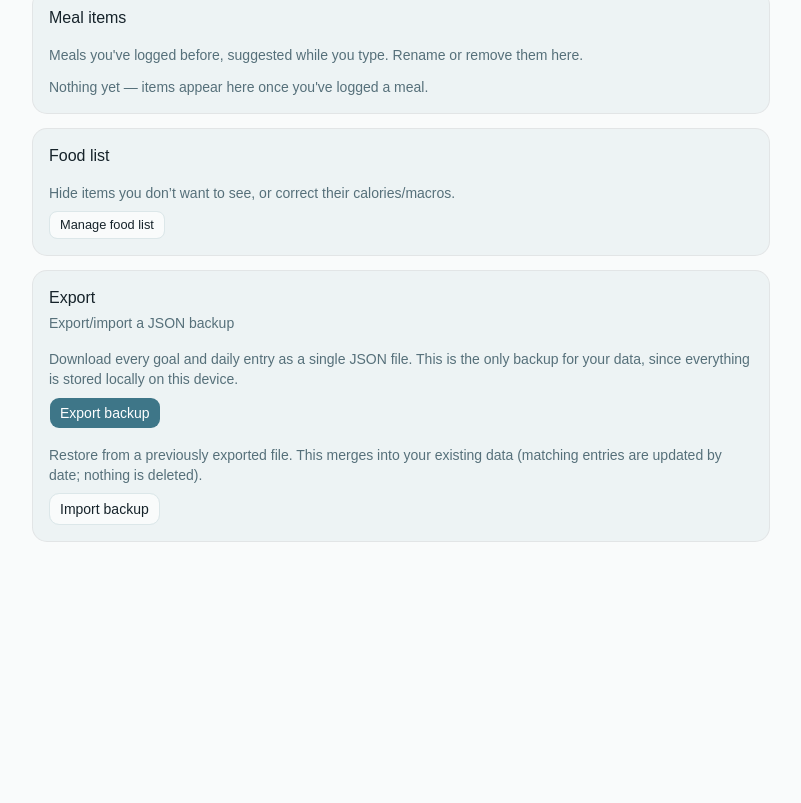
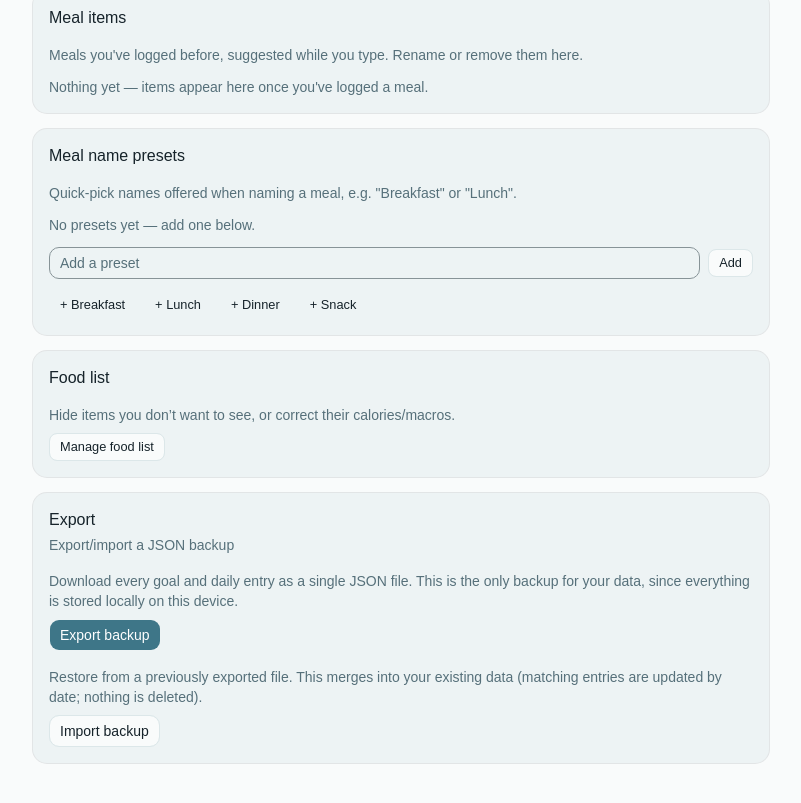
Before and after one commit to ZhannaM85/turtle-steps-to-the-goal, a React (Vite) app: page /settings in a window 1280 px wide. Shown: the part 952-1755 px from the top of the page, without its empty margins (239-1040 px from the left). Before the commit the page ends 1533 px from the top, so only its background shows below. Built offline with nearby package versions, Linux system fonts and the light colour scheme.

Commit message:
Let users customize meal names, editable per-entry and via Settings presets (#110)

```diff
--- a/src/data/releaseNotes.ts
+++ b/src/data/releaseNotes.ts
@@ -14,6 +14,12 @@ export interface ReleaseNote {
  * docs/issues-priority.md and docs/ARCHITECTURE.md — see CLAUDE.md.
  */
 export const releaseNotes: ReleaseNote[] = [
+  {
+    issue: 110,
+    date: '2026-07-17',
+    en: 'Meals can now be given a custom name like "Breakfast" or "Dinner" instead of always Meal 1/2/3 — edit it right on the entry. Manage a quick-pick list of names in Settings.',
+    ru: 'Приёмам пищи теперь можно давать своё название, например «Завтрак» или «Ужин», вместо Приём пищи 1/2/3 — редактируется прямо в записи. Список быстрых вариантов названий настраивается в Настройках.',
+  },
   {
     issue: 100,
     date: '2026-07-17',
--- a/src/domain/dailyEntry/DailyEntry.ts
+++ b/src/domain/dailyEntry/DailyEntry.ts
@@ -31,6 +31,11 @@ export interface CalorieEntry {
   /** Always at least one item — a group with its last item removed is
    * itself removed, not left empty. */
   items: CalorieItem[]
+  /** Custom display name (#110), e.g. "Breakfast" — purely cosmetic,
+   * overriding the default positional "Meal N" heading when set. Doesn't
+   * affect grouping/ordering, and unrelated to CalorieItem.name (a dish
+   * within the meal) or MealItem (the reusable dish-name library). */
+  label?: string
   note?: string
   emotion?: MealEmotion
   createdAt: string
--- a/src/features/export/exportBundleSchema.ts
+++ b/src/features/export/exportBundleSchema.ts
@@ -30,6 +30,9 @@ const calorieItemSchema = z.object({
 const calorieEntrySchema = z.object({
   id: z.string(),
   items: z.array(calorieItemSchema),
+  // Custom meal name (#110) — purely additive/optional, same
+  // no-version-bump reasoning as amountG/timeEaten above.
+  label: z.string().optional(),
   note: z.string().optional(),
   emotion: mealEmotionSchema.optional(),
   createdAt: z.string(),
--- /dev/null
+++ b/src/features/settings/MealLabelPresetsSection.tsx
@@ -0,0 +1,97 @@
+import { useState } from 'react'
+import { Trash2 } from 'lucide-react'
+import { useTranslation } from '@/i18n'
+import { useMealLabelPresetStore } from '@/stores'
+import { Button } from '@/shared/ui/button'
+import { Input } from '@/shared/ui/input'
+
+export function MealLabelPresetsSection() {
+  const t = useTranslation()
+  const presets = useMealLabelPresetStore((state) => state.presets)
+  const addPreset = useMealLabelPresetStore((state) => state.addPreset)
+  const removePreset = useMealLabelPresetStore((state) => state.removePreset)
+  const [newPreset, setNewPreset] = useState('')
+
+  function submitNewPreset() {
+    if (!newPreset.trim()) return
+    addPreset(newPreset)
+    setNewPreset('')
+  }
+
+  // Built-in suggestions are offered as one-click adds rather than
+  // auto-seeded into the store (see useMealLabelPresetStore) — only show
+  // ones not already added.
+  const unaddedDefaults = t.dailyEntry.defaultMealNamePresets.filter(
+    (name) => !presets.includes(name),
+  )
+
+  return (
+    <div className="flex flex-col gap-3">
+      <p className="text-sm text-muted-foreground">
+        {t.settings.mealNamePresetsDescription}
+      </p>
+      {presets.length === 0 ? (
+        <p className="text-sm text-muted-foreground">
+          {t.settings.mealNamePresetsEmpty}
+        </p>
+      ) : (
+        <ul className="flex flex-col gap-2">
+          {presets.map((preset) => (
+            <li key={preset} className="flex items-center gap-2">
+              <span className="flex-1 text-sm">{preset}</span>
+              <Button
+                type="button"
+                variant="ghost"
+                size="icon-sm"
+                aria-label={t.settings.deletePresetLabel(preset)}
+                onClick={() => removePreset(preset)}
+              >
+                <Trash2 aria-hidden="true" />
+              </Button>
+            </li>
+          ))}
+        </ul>
+      )}
+      <div className="flex items-center gap-2">
+        <Input
+          type="text"
+          aria-label={t.settings.addPresetPlaceholder}
+          placeholder={t.settings.addPresetPlaceholder}
+          value={newPreset}
+          onChange={(e) => setNewPreset(e.target.value)}
+          onKeyDown={(e) => {
+            if (e.key === 'Enter') {
+              e.preventDefault()
+              submitNewPreset()
+            }
+          }}
+          className="h-8 flex-1"
+        />
+        <Button
+          type="button"
+          variant="outline"
+          size="sm"
+          onClick={submitNewPreset}
+        >
+          {t.dailyEntry.addButton}
+        </Button>
+      </div>
+      {unaddedDefaults.length > 0 && (
+        <div className="flex flex-wrap gap-2">
+          {unaddedDefaults.map((name) => (
+            <Button
+              key={name}
+              type="button"
+              variant="ghost"
+              size="sm"
+              aria-label={t.settings.addDefaultPresetLabel(name)}
+              onClick={() => addPreset(name)}
+            >
+              + {name}
+            </Button>
+          ))}
+        </div>
+      )}
+    </div>
+  )
+}
--- a/src/features/settings/SettingsScreen.tsx
+++ b/src/features/settings/SettingsScreen.tsx
@@ -20,6 +20,7 @@ import { Card, CardContent, CardHeader, CardTitle } from '@/shared/ui/card'
 import { PageHeader } from '@/shared/ui/page-header'
 import { ToggleGroup, ToggleGroupItem } from '@/shared/ui/toggle-group'
 import { MealItemsSection } from './MealItemsSection'
+import { MealLabelPresetsSection } from './MealLabelPresetsSection'
 
 // Light-mode accent per mood, for the swatch preview only — the full token
 // set per mood/scheme lives in src/index.css.
@@ -209,6 +210,15 @@ export function SettingsScreen() {
 
       <Card>
         <CardHeader>
+          <CardTitle>{t.settings.mealNamePresetsLabel}</CardTitle>
+        </CardHeader>
+        <CardContent>
+          <MealLabelPresetsSection />
+        </CardContent>
+      </Card>
+
+      <Card>
+        <CardHeader>
           <CardTitle>{t.settings.foodListLabel}</CardTitle>
         </CardHeader>
         <CardContent className="flex flex-col gap-2">
--- a/src/i18n/en.ts
+++ b/src/i18n/en.ts
@@ -41,8 +41,7 @@ export const en: Dictionary = {
     vsYesterdayLabel: 'vs. yesterday',
     vsMaxWeightLabel: 'vs. highest weight',
     celebrationTitle: "You reached this week's goal!",
-    celebrationDescription:
-      'Nice work — want to set a target for next week?',
+    celebrationDescription: 'Nice work — want to set a target for next week?',
     celebrationCta: "Set next week's goal",
     celebrationCloseLabel: 'Close',
   },
@@ -67,6 +66,8 @@ export const en: Dictionary = {
     editMealLabel: (n) => `Edit meal ${n}`,
     deleteMealLabel: (n) => `Delete meal ${n}`,
     reorderMealLabel: (n) => `Reorder meal ${n}`,
+    mealLabelFieldLabel: 'Meal name',
+    defaultMealNamePresets: ['Breakfast', 'Lunch', 'Dinner', 'Snack'],
     saveButton: 'Save',
     mealNoteLabel: 'Meal note',
     // Group-level note (#81) — not a dish name (see itemNamePlaceholder for
@@ -120,8 +121,7 @@ export const en: Dictionary = {
     minutesUnit: 'm',
     hoursFieldLabel: 'hours',
     minutesFieldLabel: 'minutes',
-    sleepSummary: (hours, deepHours) =>
-      `${hours} slept · ${deepHours} deep`,
+    sleepSummary: (hours, deepHours) => `${hours} slept · ${deepHours} deep`,
     stepsLabel: 'Steps',
     editStepsLabel: 'Edit steps',
     saveStepsLabel: 'Save steps',
@@ -247,17 +247,25 @@ export const en: Dictionary = {
     mealItemsLabel: 'Meal items',
     mealItemsDescription:
       "Meals you've logged before, suggested while you type. Rename or remove them here.",
-    mealItemsEmpty: "Nothing yet — items appear here once you've logged a meal.",
+    mealItemsEmpty:
+      "Nothing yet — items appear here once you've logged a meal.",
     mealItemNameLabel: 'Meal item name',
     deleteMealItemLabel: (name) => `Delete "${name}"`,
     editMealItemLabel: (name) => `Edit ${name}`,
     saveMealItemLabel: (name) => `Save ${name}`,
+    mealNamePresetsLabel: 'Meal name presets',
+    mealNamePresetsDescription:
+      'Quick-pick names offered when naming a meal, e.g. "Breakfast" or "Lunch".',
+    mealNamePresetsEmpty: 'No presets yet — add one below.',
+    addPresetPlaceholder: 'Add a preset',
+    addDefaultPresetLabel: (name) => `Add "${name}"`,
+    deletePresetLabel: (name) => `Delete "${name}"`,
     releaseNotesLabel: 'Release notes',
     showReleaseNotes: 'Show release notes',
     hideReleaseNotes: 'Hide release notes',
     cycleTrackingLabel: 'Cycle tracking',
     cycleTrackingDescription:
-      "Optional — turns on a daily \"on your period\" toggle on Today. Off by default.",
+      'Optional — turns on a daily "on your period" toggle on Today. Off by default.',
     cycleTrackingOn: 'On',
     cycleTrackingOff: 'Off',
     weekStartLabel: 'Week start',
--- a/src/i18n/ru.ts
+++ b/src/i18n/ru.ts
@@ -68,6 +68,8 @@ export const ru: Dictionary = {
     editMealLabel: (n) => `Изменить приём пищи ${n}`,
     deleteMealLabel: (n) => `Удалить приём пищи ${n}`,
     reorderMealLabel: (n) => `Изменить порядок: приём пищи ${n}`,
+    mealLabelFieldLabel: 'Название приёма пищи',
+    defaultMealNamePresets: ['Завтрак', 'Обед', 'Ужин', 'Перекус'],
     saveButton: 'Сохранить',
     mealNoteLabel: 'Заметка о приёме пищи',
     mealNotePlaceholder: 'Было вкусно?',
@@ -252,6 +254,13 @@ export const ru: Dictionary = {
     deleteMealItemLabel: (name) => `Удалить «${name}»`,
     editMealItemLabel: (name) => `Изменить «${name}»`,
     saveMealItemLabel: (name) => `Сохранить «${name}»`,
+    mealNamePresetsLabel: 'Шаблоны названий приёма пищи',
+    mealNamePresetsDescription:
+      'Быстрые варианты названий при переименовании приёма пищи, например «Завтрак» или «Обед».',
+    mealNamePresetsEmpty: 'Пока пусто — добавьте шаблон ниже.',
+    addPresetPlaceholder: 'Добавить шаблон',
+    addDefaultPresetLabel: (name) => `Добавить «${name}»`,
+    deletePresetLabel: (name) => `Удалить «${name}»`,
     releaseNotesLabel: 'История изменений',
     showReleaseNotes: 'Показать историю изменений',
     hideReleaseNotes: 'Скрыть историю изменений',
--- a/src/stores/index.ts
+++ b/src/stores/index.ts
@@ -13,3 +13,4 @@ export { useCycleTrackingStore } from './cycleTrackingStore'
 export { useWeekStartStore } from './weekStartStore'
 export type { WeekStart } from './weekStartStore'
 export { useFoodOverrideStore } from './foodOverrideStore'
+export { useMealLabelPresetStore } from './mealLabelPresetStore'
--- /dev/null
+++ b/src/stores/mealLabelPresetStore.ts
@@ -0,0 +1,39 @@
+import { create } from 'zustand'
+import { createJSONStorage, persist } from 'zustand/middleware'
+
+/**
+ * User-defined quick-pick meal names (#110), e.g. "Breakfast"/"Lunch" —
+ * offered as one-tap suggestions when naming a meal group, alongside free
+ * text. A local UI preference, same category as `weekStartStore` (not part
+ * of the export bundle) — starts empty; `dailyEntry.defaultMealNamePresets`
+ * (translated) are offered as one-click adds rather than auto-seeded here,
+ * so switching app language later doesn't leave stale-language presets
+ * behind for anyone who never touched this list.
+ */
+interface MealLabelPresetStoreState {
+  presets: string[]
+  addPreset: (name: string) => void
+  removePreset: (name: string) => void
+}
+
+export const useMealLabelPresetStore = create<MealLabelPresetStoreState>()(
+  persist(
+    (set) => ({
+      presets: [],
+      addPreset: (name) =>
+        set((state) => {
+          const trimmed = name.trim()
+          if (!trimmed || state.presets.includes(trimmed)) return state
+          return { presets: [...state.presets, trimmed] }
+        }),
+      removePreset: (name) =>
+        set((state) => ({
+          presets: state.presets.filter((preset) => preset !== name),
+        })),
+    }),
+    {
+      name: 'turtle-steps-meal-label-presets',
+      storage: createJSONStorage(() => localStorage),
+    },
+  ),
+)
```
Also changed, not shown: src/features/daily-log/DailyEntryForm.tsx (+40 -7 lines), src/i18n/Dictionary.ts (+22 -2 lines), 4 other files (tests, documents, lock files or other folders).
